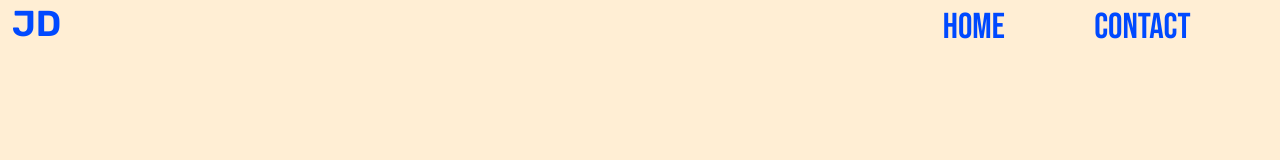
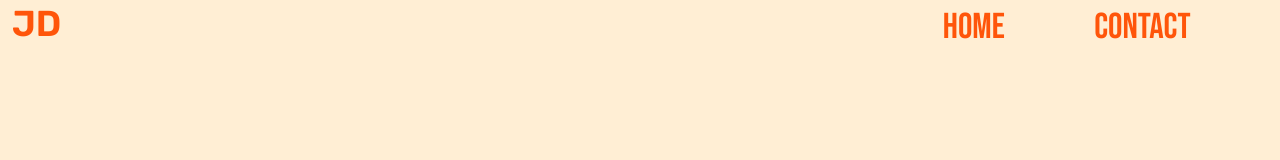
Before and after one commit to JackDixon019/Portfolio_Site, a React (Create React App) app: page / in a window 1280 px wide. Shown: the top 160 px of the page. Built offline with nearby package versions, Linux system fonts and the light colour scheme.

Commit message:
feat: header text colours now also update according to section

```diff
--- a/src/components/Header.jsx
+++ b/src/components/Header.jsx
@@ -1,34 +1,67 @@
 import { useEffect, useState } from "react";
 import { NavLink } from "react-router-dom";
 
+export default function Header() {
+    let [headerColour, setHeaderColour] = useState("bg-papaya-whip-100");
+    let [navbarTextColour, setNavbarTextColour] = useState(
+        " text-scarlet-500 hover:text-smalt-700",
+    );
 
-export default function Header(){
+    let colourMatch = {
+        "bg-papaya-whip-100":
+            " text-scarlet-500 hover:text-smalt-700",
+        "bg-smalt-800": " text-orange-peel-400 hover:text-scarlet-500",
+        "bg-orange-peel-500": " text-smalt-700 hover:text-papaya-whip-100",
+    };
 
-    let [headerColour, setHeaderColour] = useState("bg-papaya-whip-100")
-
-    function changeColour(){
-        let element = document.elementFromPoint(1,49)
-        let regex = /(bg-*).+/g
-        setHeaderColour(regex.exec(element.className)[0])
-        console.log(headerColour)
+    // Change header colours to match current top section
+    function changeColour() {
+        // Targets 10 pixels below header
+        let target = document.elementFromPoint(
+            1,
+            document.getElementById("header").getBoundingClientRect().bottom +
+                10,
+        );
+        let bgRegex = /(bg-*).+/g
+        setHeaderColour(bgRegex.exec(target.className)[0].split(" ")[0]);
+        setNavbarTextColour(colourMatch[headerColour]);
     }
 
     useEffect(() => {
-        const onScroll = () => changeColour()
-        window.addEventListener("scroll", onScroll, {passive: true});
-        return () => window.removeEventListener("scroll", onScroll)
-    }, [headerColour])
+        const onScroll = () => changeColour();
+        window.addEventListener("scroll", onScroll, { passive: true });
+        return () => window.removeEventListener("scroll", onScroll);
+    }, [headerColour]);
 
-    let navbarStyle = "text-4xl font-Bebas-Neue "
-    return(
-        <header id="header" className={"w-full grid grid-cols-6 z-10 sticky top-0 left-0 right-0 h-12 " + "text-scarlet-500 hover:text-smalt-700 " + headerColour}>
-            <logo id="logo" className="text-4xl w-12 mt-1 col-start-1  ml-3 font-Rubik "> <NavLink to={"/"}>JD</NavLink></logo>
-            <nav className="col-start-3 mt-2 flex-row flex justify-evenly col-span-4 md:col-start-5 md:col-span-2">
-                <NavLink to={"/"} className={navbarStyle}>Home</NavLink>
+    let navbarStyle = "text-4xl font-Bebas-Neue " + navbarTextColour;
+    return (
+        <header
+            id="header"
+            className={
+                "sticky left-0 right-0 top-0 z-10 grid h-12 w-full grid-cols-6 " +
+                headerColour
+            }
+        >
+            <nav
+                id="logo"
+                className={
+                    "col-start-1 ml-3 mt-1 w-12  font-Rubik text-4xl  " +
+                    navbarTextColour
+                }
+            >
+                {" "}
+                <NavLink to={"/"}>JD</NavLink>
+            </nav>
+            <nav className="col-span-4 col-start-3 mt-2 flex flex-row justify-evenly md:col-span-2 md:col-start-5">
+                <NavLink to={"/"} className={navbarStyle}>
+                    Home
+                </NavLink>
                 {/* TODO: make blog page */}
                 {/* <NavLink to={"/blog"} className={navbarStyle}>Blog</NavLink> */}
-                <NavLink to={"/contact"} className={navbarStyle}>Contact</NavLink>
+                <NavLink to={"/contact"} className={navbarStyle}>
+                    Contact
+                </NavLink>
             </nav>
         </header>
-    )
+    );
 }
```
